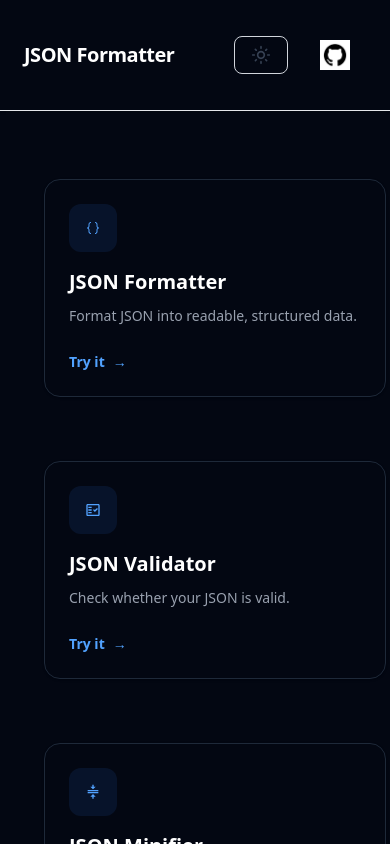
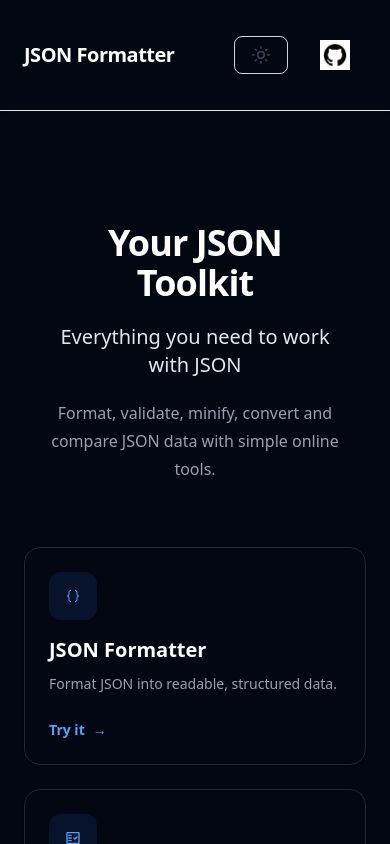
Before and after one commit to Htut-7/JSON-Toolkit, a Next.js app: page / in a window 390 px wide. Shown: the top 844 px of the page. Built offline with nearby package versions, Linux system fonts and the light colour scheme.

Commit message:
fix: responsive code for mobile and tablet

```diff
--- a/app/page.tsx
+++ b/app/page.tsx
@@ -1,6 +1,7 @@
 import Footer from "@/components/Footer";
 import Navbar from "@/components/Navbar";
 import ToolCard from "@/components/ToolCard";
+import Hero from "@/components/Hero";
 import ROUTES from "@/ROUTES";
 import { VscJson } from "react-icons/vsc";
 import { MdOutlineFactCheck, MdCompress, MdCompareArrows } from "react-icons/md";
@@ -45,6 +46,9 @@ export default function Home() {
     <div className="flex min-h-screen flex-col bg-white dark:bg-gray-950">
       <Navbar />
       <main className="flex-1 px-6 py-12">
+        <section>
+          <Hero/>
+        </section>
         <div className="mx-auto grid max-w-7xl grid-cols-1 gap-6 sm:grid-cols-2 lg:grid-cols-3">
         {tools.map((tool,i)=>(
           <ToolCard key={i} title={tool.title} description={tool.description} href={tool.href} icon={tool.icon}/>
--- /dev/null
+++ b/components/Hero.tsx
@@ -0,0 +1,23 @@
+import React from 'react'
+
+function Hero() {
+  return (
+    <div className="w-full px-6 py-16 sm:py-20">
+      <div className="mx-auto flex max-w-4xl flex-col items-center gap-5 text-center">
+        <h2 className="text-4xl font-bold tracking-tight text-gray-900 sm:text-5xl lg:text-6xl dark:text-white">
+          Your JSON Toolkit
+        </h2>
+
+        <p className="text-xl font-medium text-gray-700 sm:text-2xl dark:text-gray-200">
+          Everything you need to work with JSON
+        </p>
+
+        <span className="max-w-2xl text-base leading-7 text-gray-500 sm:text-lg dark:text-gray-400">
+          Format, validate, minify, convert and compare JSON data with simple online tools.
+        </span>
+      </div>
+    </div>
+  )
+}
+
+export default Hero
--- a/components/ToolCard.tsx
+++ b/components/ToolCard.tsx
@@ -11,7 +11,7 @@ interface ToolCardProps {
 
 function ToolCard({title, description, href,icon} : ToolCardProps) {
   return (
-    <div className=" my-5 mx-5 group w-full max-w-sm rounded-2xl border border-gray-200 bg-white p-6 shadow-sm transition-all duration-300 hover:-translate-y-1 hover:border-blue-400 hover:shadow-lg dark:border-gray-800 dark:bg-gray-950 dark:hover:border-blue-500">
+    <div className="  group w-full max-w-sm rounded-2xl border border-gray-200 bg-white p-6 shadow-sm transition-all duration-300 hover:-translate-y-1 hover:border-blue-400 hover:shadow-lg dark:border-gray-800 dark:bg-gray-950 dark:hover:border-blue-500">
       <div className="flex flex-col gap-4">
         <div className="flex h-12 w-12 items-center justify-center rounded-xl bg-blue-50 text-blue-600 dark:bg-blue-500/10 dark:text-blue-400">
           {icon}
```
